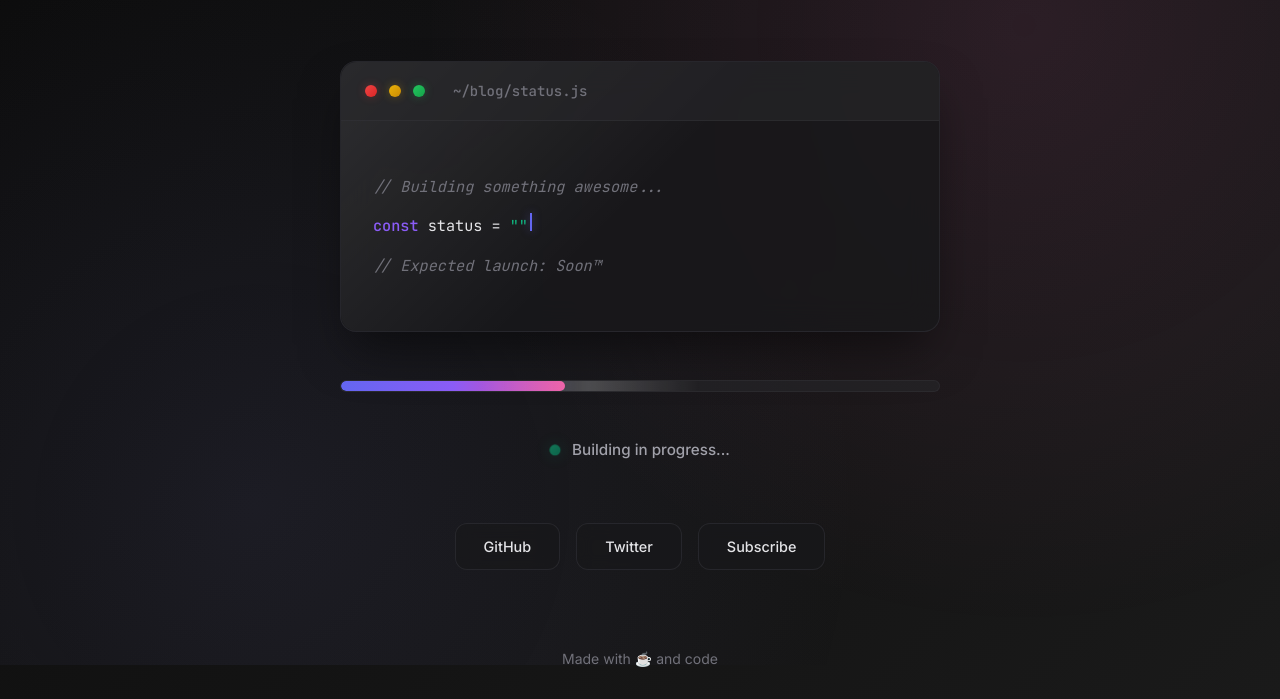
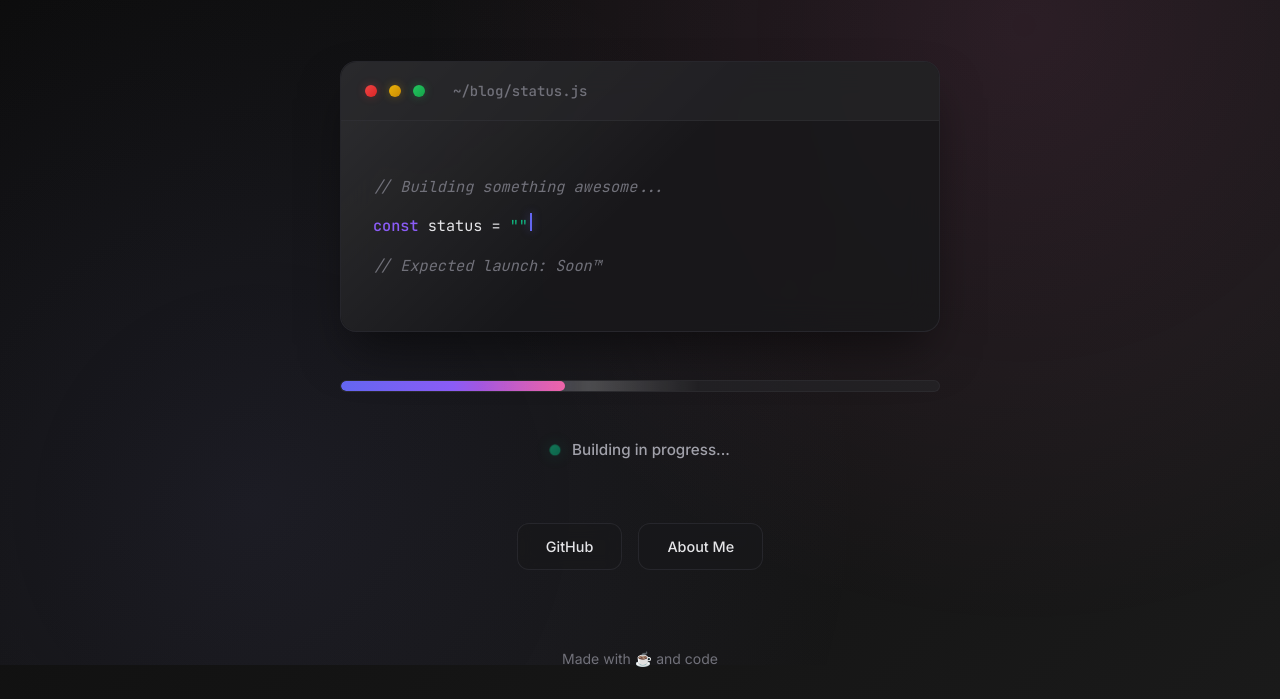
Before and after one commit to abhii2003/blog, a plain HTML site: page index.html in a window 1280 px wide. Shown: the part 135-834 px from the top of the page. Drawn offline with Linux system fonts and the light colour scheme.

Commit message:
Update index.html

```diff
--- a/index.html
+++ b/index.html
@@ -396,8 +396,7 @@
 
         <div class="social-links">
             <a href="https://github.com/abhii2003" class="social-link">GitHub</a>
-            <a href="#" class="social-link">Twitter</a>
-            <a href="#" class="social-link">Subscribe</a>
+            <a href="abhinavkushwaha.in" class="social-link">About Me</a>
         </div>
 
         <div class="footer">
```
